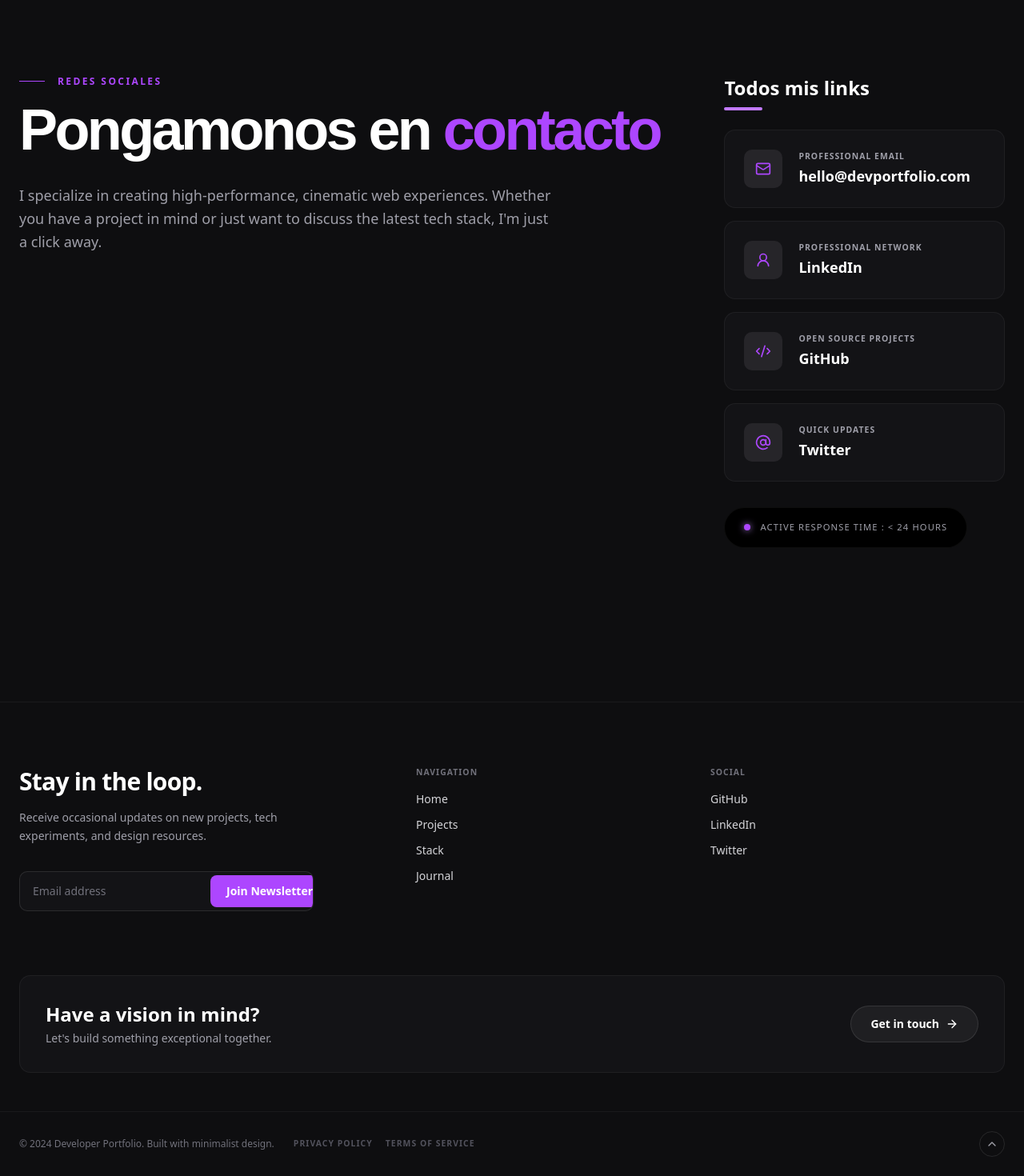
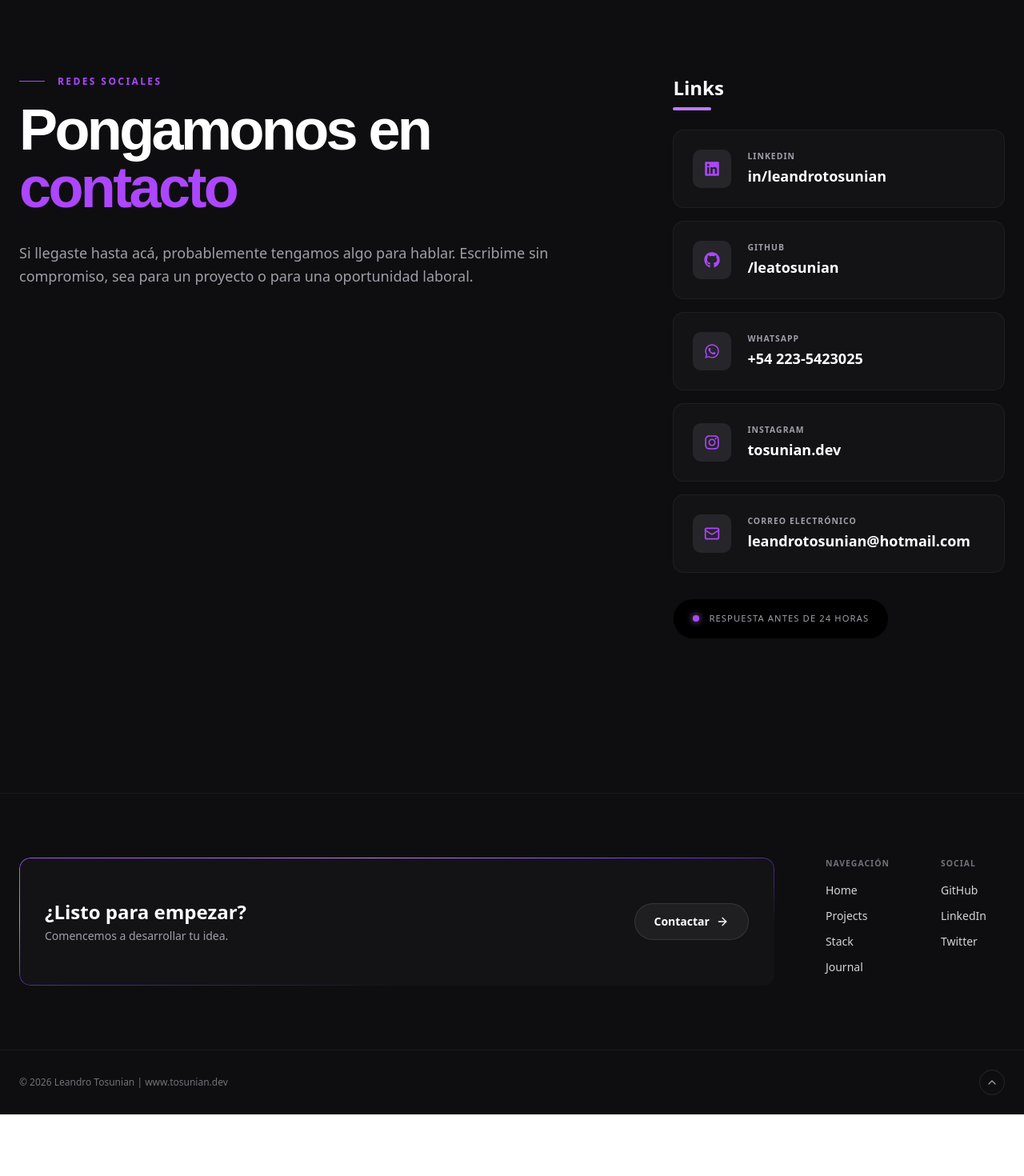
Before and after one commit to leatosunian/next-portfolio, a Next.js app: page / in a window 1280 px wide. Shown: the part 7474-8944 px from the top of the page at 80% size. After the commit the page ends 8867 px from the top, so only its background shows below. Built offline with nearby package versions, Linux system fonts and the light colour scheme.

Commit message:
contact section finished / hidration issues fixed / footer added

```diff
--- a/app/layout.tsx
+++ b/app/layout.tsx
@@ -31,7 +31,7 @@ export default function RootLayout({
 }>) {
   return (
     <html lang="en">
-      <body
+      <body suppressHydrationWarning
         className={`${geistSans.variable} ${geistMono.variable} antialiased `}
       >
         <TooltipProvider>
--- a/components/Footer.tsx
+++ b/components/Footer.tsx
@@ -2,6 +2,9 @@
 
 import Link from "next/link";
 import { ArrowRight, ChevronUp } from "lucide-react";
+import { ShineBorder } from "./ui/shine-border";
+// Si lo instalaste con la CLI, el path puede ser:
+// import { ShineBorder } from "@/registry/magicui/shine-border";
 
 // ─── Data ────────────────────────────────────────────────────────────────────
 
@@ -27,32 +30,49 @@ export default function Footer() {
     <footer className="bg-[#0e0e10] text-white border-t border-white/5">
       {/* ── Top section ── */}
       <div className="px-6 py-20 mx-auto max-w-7xl">
-        <div className="grid grid-cols-1 gap-16 md:grid-cols-2 lg:grid-cols-3">
-          {/* Newsletter */}
-          <div className="lg:col-span-1">
-            <h2 className="text-3xl font-bold leading-tight tracking-tight font-headline">
-              Stay in the loop.
-            </h2>
-            <p className="mt-4 text-sm leading-relaxed font-body text-zinc-400">
-              Receive occasional updates on new projects, tech experiments, and
-              design resources.
+        <div className="flex flex-col gap-12 lg:flex-row lg:items-start lg:gap-16">
+
+          {/* ── CTA card con ShineBorder ──
+              IMPORTANTE: el padre debe tener `relative` y `overflow-hidden` obligatoriamente.
+              ShineBorder se coloca como primer hijo y es position:absolute,
+              por eso el contenido va DESPUÉS de él dentro del mismo div.
+          */}
+          <div className="relative overflow-hidden flex flex-col items-start justify-between gap-6 rounded-xl bg-[#131316] p-8 sm:flex-row sm:items-center lg:items-center lg:flex-1 lg:min-h-40">
+            <ShineBorder
+              shineColor={["#a855f7", "#c084fc", "#7c3aed"]}
+              duration={14}
+              borderWidth={1}
+            />
+
+            {/* Contenido — va después de ShineBorder */}
+            <div>
+              <h3 className="text-2xl font-bold font-headline">
+                ¿Listo para empezar?
+              </h3>
+              <p className="mt-1 text-sm font-body text-zinc-400">
+                Comencemos a desarrollar tu idea.
               </p>
-            <div className="mt-8 flex items-center overflow-hidden rounded-lg border border-white/10 bg-[#131316]">
-              <input
-                type="email"
-                placeholder="Email address"
-                className="flex-1 px-4 py-3 text-sm text-white bg-transparent outline-none placeholder-zinc-500"
+            </div>
+            <Link
+              href="https://api.whatsapp.com/send?phone=5492235423025"
+              target="_blank"
+              className="group flex items-center gap-2 rounded-full border border-white/10 bg-[#1f1f22] px-6 py-3 text-sm font-semibold text-white transition-all hover:border-purple-500/30 hover:bg-purple-500/10 hover:text-purple-400 whitespace-nowrap"
+            >
+              Contactar
+              <ArrowRight
+                size={16}
+                className="transition-transform group-hover:translate-x-1"
               />
-              <button className="m-1 rounded-md bg-purple-500 px-5 py-2.5 text-sm font-bold text-white transition-all hover:bg-purple-400 whitespace-nowrap">
-                Join Newsletter
-              </button>
-            </div>
+            </Link>
           </div>
 
+          {/* ── Nav + Social ── */}
+          <div className="grid grid-cols-2 gap-8 sm:gap-12 lg:gap-16 lg:shrink-0">
+
             {/* Nav links */}
-          <div className="flex flex-col gap-4 lg:col-span-1 lg:pl-16">
+            <div className="flex flex-col gap-4">
               <p className="font-label text-[0.65rem] font-bold uppercase tracking-widest text-zinc-500">
-              Navigation
+                Navegación
               </p>
               <nav className="flex flex-col gap-3">
                 {navLinks.map(({ label, href }) => (
@@ -84,30 +104,8 @@ export default function Footer() {
                 ))}
               </nav>
             </div>
+
           </div>
-      </div>
-
-      {/* ── CTA Banner ── */}
-      <div className="px-6 pb-12 mx-auto max-w-7xl">
-        <div className="flex flex-col items-start justify-between gap-6 rounded-xl border border-white/5 bg-[#131316] p-8 sm:flex-row sm:items-center">
-          <div>
-            <h3 className="text-2xl font-bold font-headline">
-              Have a vision in mind?
-            </h3>
-            <p className="mt-1 text-sm font-body text-zinc-400">
-              Let&apos;s build something exceptional together.
-            </p>
-          </div>
-          <Link
-            href="#contact"
-            className="group flex items-center gap-2 rounded-full border border-white/10 bg-[#1f1f22] px-6 py-3 text-sm font-semibold text-white transition-all hover:border-purple-500/30 hover:bg-purple-500/10 hover:text-purple-400 whitespace-nowrap"
-          >
-            Get in touch
-            <ArrowRight
-              size={16}
-              className="transition-transform group-hover:translate-x-1"
-            />
-          </Link>
         </div>
       </div>
 
@@ -116,22 +114,8 @@ export default function Footer() {
         <div className="flex flex-col items-start justify-between gap-4 px-6 py-6 mx-auto max-w-7xl sm:flex-row sm:items-center">
           <div className="flex flex-col gap-2 sm:flex-row sm:items-center sm:gap-6">
             <p className="text-xs font-body text-zinc-500">
-              © 2024 Developer Portfolio. Built with minimalist design.
+              © 2026 Leandro Tosunian | www.tosunian.dev
             </p>
-            <div className="flex gap-4">
-              <Link
-                href="#"
-                className="font-label text-[0.65rem] font-bold uppercase tracking-widest text-zinc-600 transition-colors hover:text-zinc-400"
-              >
-                Privacy Policy
-              </Link>
-              <Link
-                href="#"
-                className="font-label text-[0.65rem] font-bold uppercase tracking-widest text-zinc-600 transition-colors hover:text-zinc-400"
-              >
-                Terms of Service
-              </Link>
-            </div>
           </div>
 
           <button
--- a/components/sections/contact/Contact.tsx
+++ b/components/sections/contact/Contact.tsx
@@ -2,34 +2,41 @@
 
 import Image from "next/image";
 import Link from "next/link";
-import { Mail, UserRound, Code2, AtSign, ArrowRight } from "lucide-react";
+import { Mail, UserRound, Code2, AtSign, ArrowRight, Instagram } from "lucide-react";
+import { FaGithub, FaInstagram, FaLinkedin, FaMailBulk, FaWhatsapp } from 'react-icons/fa';
 
 // ─── Data ────────────────────────────────────────────────────────────────────
 
 const links = [
   {
-    icon: <Mail size={20} />,
-    label: "Professional Email",
-    value: "hello@devportfolio.com",
-    href: "mailto:hello@devportfolio.com",
-  },
-  {
-    icon: <UserRound size={20} />,
-    label: "Professional Network",
-    value: "LinkedIn",
+    icon: <FaLinkedin size={20} />,
+    label: "LinkedIn",
+    value: "in/leandrotosunian",
     href: "#",
   },
   {
-    icon: <Code2 size={20} />,
-    label: "Open Source Projects",
-    value: "GitHub",
-    href: "#",
+    icon: <FaGithub size={20} />,
+    label: "GitHub",
+    value: "/leatosunian",
+    href: "https://github.com/leatosunian",
   },
   {
-    icon: <AtSign size={20} />,
-    label: "Quick Updates",
-    value: "Twitter",
-    href: "#",
+    icon: <FaWhatsapp size={20} />,
+    label: "WhatsApp",
+    value: "+54 223-5423025",
+    href: "https://api.whatsapp.com/send?phone=5492235423025",
+  },
+  {
+    icon: <FaInstagram size={20} />,
+    label: "Instagram",
+    value: "tosunian.dev",
+    href: "https://www.instagram.com/tosunian.dev/",
+  },
+  {
+    icon: <Mail size={20} />,
+    label: "Correo electrónico",
+    value: "leandrotosunian@hotmail.com",
+    href: "mailto:leandrotosunian@hotmail.com",
   },
 ];
 
@@ -67,9 +74,7 @@ export default function Contact() {
           </h1>
 
           <p className="max-w-2xl mt-8 text-lg leading-relaxed font-body text-zinc-400">
-            I specialize in creating high-performance, cinematic web
-            experiences. Whether you have a project in mind or just want to
-            discuss the latest tech stack, I&apos;m just a click away.
+            Si llegaste hasta acá, probablemente tengamos algo para hablar. Escribime sin compromiso, sea para un proyecto o para una oportunidad laboral.
           </p>
         </header>
 
@@ -80,7 +85,7 @@ export default function Contact() {
           <div className="flex flex-col gap-4 lg:col-span-5">
             {/* Section label */}
             <div className="pb-2">
-              <h2 className="text-2xl font-bold font-headline">Todos mis links</h2>
+              <h2 className="text-2xl font-bold font-headline">Links</h2>
               <div className="w-12 h-1 mt-2 bg-purple-400 rounded-full" />
             </div>
 
@@ -98,7 +103,7 @@ export default function Contact() {
             <div className="flex items-center self-start gap-3 px-6 py-4 mt-4 bg-black border rounded-full border-white/5">
               <div className="h-2 w-2 animate-pulse rounded-full bg-purple-500 shadow-[0_0_8px_rgba(199,153,255,0.8)]" />
               <span className="font-label text-[0.7rem] uppercase tracking-widest text-zinc-400">
-                Active Response Time  : &lt; 24 Hours
+                Respuesta antes de 24 horas
               </span>
             </div>
           </div>
@@ -124,10 +129,11 @@ function ContactLink({
   return (
     <Link
       href={href}
+      target="_blank"
       className="group flex items-center justify-between rounded-xl border border-white/5 bg-[#131316] p-6 transition-all duration-300 hover:bg-[#19191c]"
     >
       <div className="flex items-center gap-5">
-        <div className="flex h-12 w-12 items-center justify-center rounded-lg bg-[#262529] text-purple-500 transition-all duration-300 group-hover:bg-purple-500 group-hover:text-[#440080]">
+        <div className="flex h-12 w-12 items-center justify-center rounded-lg bg-[#262529] text-purple-500 transition-all duration-300 group-hover:bg-purple-500 group-hover:text-[#2e0155]">
           {icon}
         </div>
         <div>
--- /dev/null
+++ b/components/ui/shine-border.tsx
@@ -0,0 +1,63 @@
+"use client"
+
+import * as React from "react"
+
+import { cn } from "@/lib/utils"
+
+interface ShineBorderProps extends React.HTMLAttributes<HTMLDivElement> {
+  /**
+   * Width of the border in pixels
+   * @default 1
+   */
+  borderWidth?: number
+  /**
+   * Duration of the animation in seconds
+   * @default 14
+   */
+  duration?: number
+  /**
+   * Color of the border, can be a single color or an array of colors
+   * @default "#000000"
+   */
+  shineColor?: string | string[]
+}
+
+/**
+ * Shine Border
+ *
+ * An animated background border effect component with configurable properties.
+ */
+export function ShineBorder({
+  borderWidth = 1,
+  duration = 14,
+  shineColor = "#000000",
+  className,
+  style,
+  ...props
+}: ShineBorderProps) {
+  return (
+    <div
+      style={
+        {
+          "--border-width": `${borderWidth}px`,
+          "--duration": `${duration}s`,
+          backgroundImage: `radial-gradient(transparent,transparent, ${
+            Array.isArray(shineColor) ? shineColor.join(",") : shineColor
+          },transparent,transparent)`,
+          backgroundSize: "300% 300%",
+          mask: `linear-gradient(#fff 0 0) content-box, linear-gradient(#fff 0 0)`,
+          WebkitMask: `linear-gradient(#fff 0 0) content-box, linear-gradient(#fff 0 0)`,
+          WebkitMaskComposite: "xor",
+          maskComposite: "exclude",
+          padding: "var(--border-width)",
+          ...style,
+        } as React.CSSProperties
+      }
+      className={cn(
+        "motion-safe:animate-shine pointer-events-none absolute inset-0 size-full rounded-[inherit] will-change-[background-position]",
+        className
+      )}
+      {...props}
+    />
+  )
+}
--- a/package.json
+++ b/package.json
@@ -18,6 +18,7 @@
     "radix-ui": "^1.4.3",
     "react": "19.2.3",
     "react-dom": "19.2.3",
+    "react-icons": "^5.6.0",
     "tailwind-merge": "^3.4.0"
   },
   "devDependencies": {
```
Also changed, not shown: app/globals.css (+19 -1 lines), 1 other file (tests, documents, lock files or other folders). Lines whose indentation alone changed are shown as unchanged.
